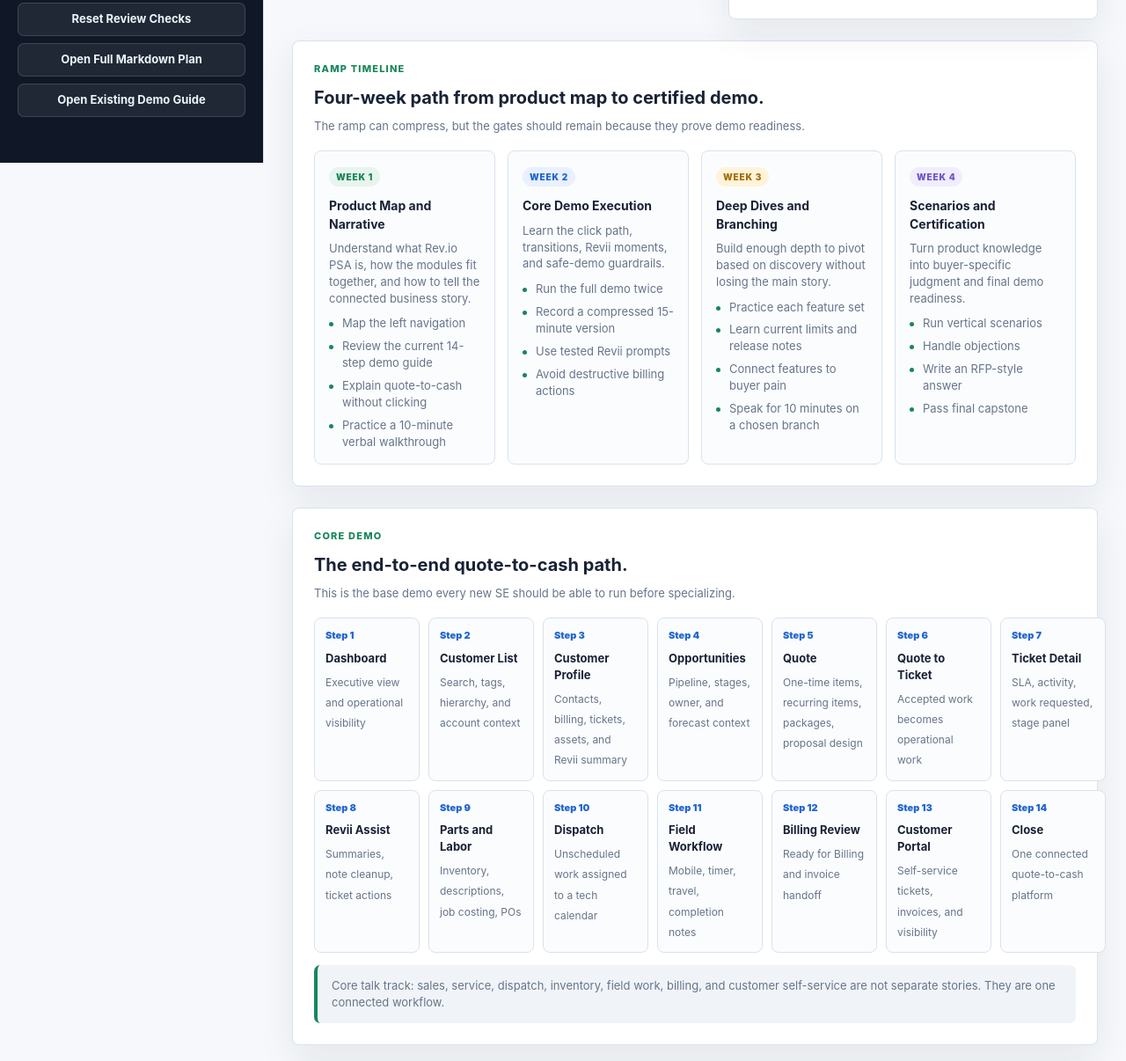
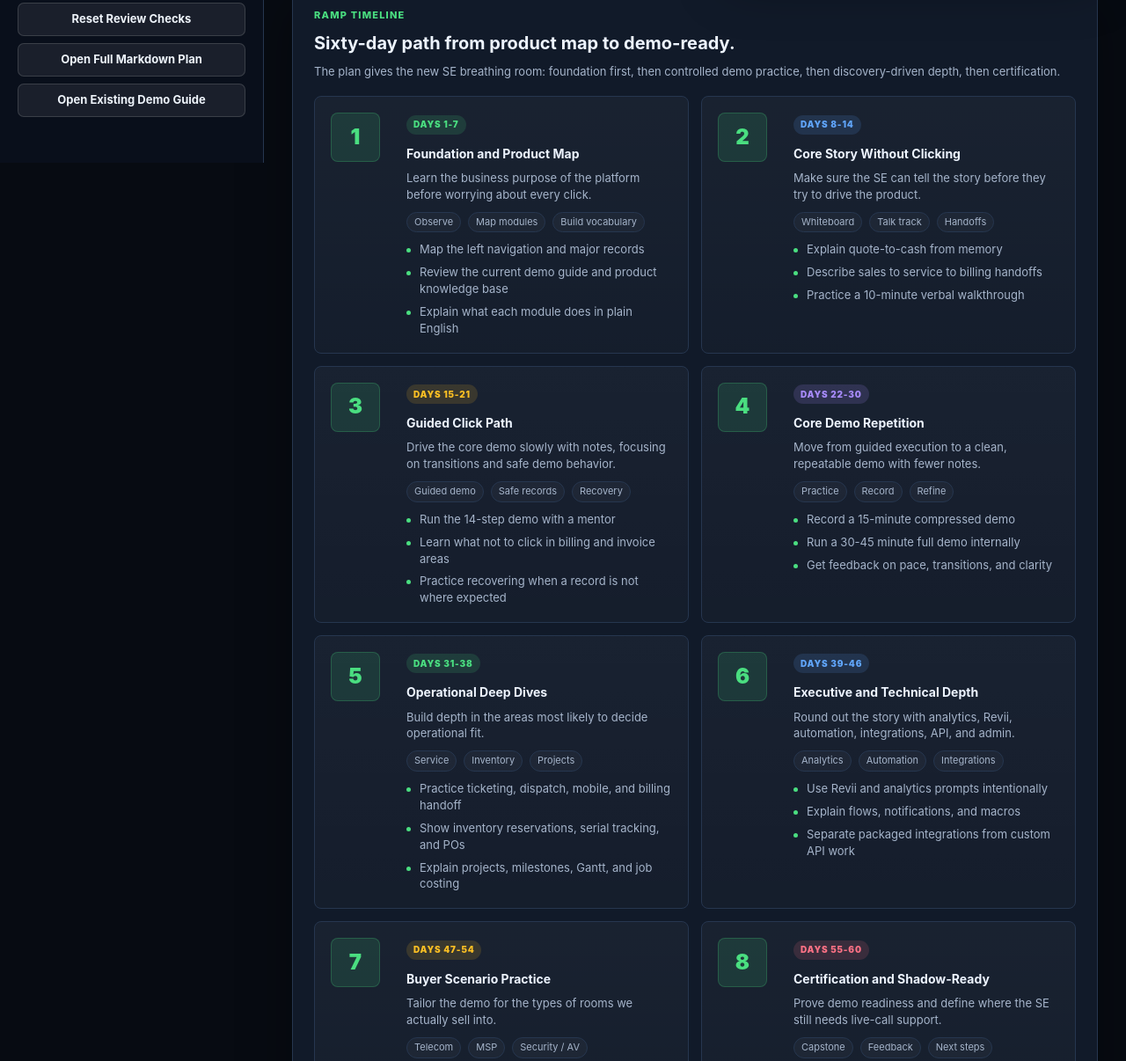
Before and after one commit to Tony-Kaylee/demo-guide, a plain HTML site: page se-onboarding-dashboard/index.html in a window 1280 px wide. Shown: the part 615-1821 px from the top of the page at 88% size. Drawn offline with Linux system fonts and the light colour scheme.

Commit message:
Refine SE onboarding dashboard dark mode

```diff
--- a/se-onboarding-dashboard/index.html
+++ b/se-onboarding-dashboard/index.html
@@ -6,21 +6,23 @@
   <title>Rev.io PSA SE Onboarding</title>
   <style>
     :root {
-      --bg: #f6f8fb;
-      --ink: #182235;
-      --muted: #66758a;
-      --quiet: #8a97aa;
-      --panel: #ffffff;
-      --panel-2: #f0f4f8;
-      --line: #d9e2ee;
-      --line-2: #c4d2e3;
-      --green: #18875b;
-      --blue: #2367d1;
-      --cyan: #08879a;
-      --gold: #a66d08;
-      --red: #bf3d38;
-      --violet: #7157c8;
-      --shadow: 0 14px 42px rgba(24, 34, 53, .08);
+      --bg: #070b12;
+      --bg-2: #0b111d;
+      --ink: #edf4ff;
+      --muted: #a5b4ca;
+      --quiet: #708198;
+      --panel: #111a29;
+      --panel-2: #0d1422;
+      --panel-3: #162236;
+      --line: #26364f;
+      --line-2: #334766;
+      --green: #4ade80;
+      --blue: #60a5fa;
+      --cyan: #22d3ee;
+      --gold: #fbbf24;
+      --red: #fb7185;
+      --violet: #a78bfa;
+      --shadow: 0 20px 60px rgba(0, 0, 0, .35);
     }
 
     * { box-sizing: border-box; }
@@ -28,7 +30,10 @@
     body {
       margin: 0;
       color: var(--ink);
-      background: var(--bg);
+      background:
+        radial-gradient(circle at top left, rgba(34, 211, 238, .08), transparent 34vw),
+        radial-gradient(circle at top right, rgba(74, 222, 128, .08), transparent 30vw),
+        var(--bg);
       font-family: Inter, "Segoe UI", system-ui, -apple-system, BlinkMacSystemFont, sans-serif;
       line-height: 1.45;
     }
@@ -48,7 +53,7 @@
       height: 100vh;
       padding: 24px 20px;
       border-right: 1px solid var(--line);
-      background: #101827;
+      background: #090f1b;
       color: #eef4fb;
       overflow-y: auto;
     }
@@ -254,14 +259,14 @@
     }
 
     .review-card {
-      padding: 24px;
+      padding: 20px;
       display: grid;
-      gap: 14px;
+      gap: 12px;
     }
 
     .quick-list {
       display: grid;
-      gap: 10px;
+      gap: 8px;
       margin-top: 4px;
     }
 
@@ -270,10 +275,10 @@
       grid-template-columns: 20px minmax(0, 1fr);
       gap: 10px;
       align-items: start;
-      padding: 10px;
+      padding: 8px;
       border: 1px solid var(--line);
       border-radius: 7px;
-      background: #fbfcfe;
+      background: var(--panel-2);
     }
 
     .check input {
@@ -294,6 +299,7 @@
       color: var(--muted);
       font-size: 12px;
       margin-top: 2px;
+      line-height: 1.25;
     }
 
     section {
@@ -316,7 +322,7 @@
       gap: 14px;
     }
 
-    .weeks { grid-template-columns: repeat(4, minmax(0, 1fr)); }
+    .weeks { grid-template-columns: repeat(2, minmax(0, 1fr)); }
     .deep-grid { grid-template-columns: repeat(3, minmax(0, 1fr)); }
     .scenario-grid { grid-template-columns: repeat(4, minmax(0, 1fr)); }
     .cert-grid { grid-template-columns: repeat(3, minmax(0, 1fr)); }
@@ -324,7 +330,7 @@
     .card {
       border: 1px solid var(--line);
       border-radius: 8px;
-      background: #fbfcfe;
+      background: var(--panel-2);
       padding: 16px;
       min-height: 100%;
     }
@@ -347,10 +353,49 @@
       margin-bottom: 12px;
     }
 
-    .tag.blue { background: #e9f0ff; color: var(--blue); }
-    .tag.gold { background: #fff3da; color: var(--gold); }
-    .tag.violet { background: #f0edff; color: var(--violet); }
-    .tag.red { background: #ffeded; color: var(--red); }
+    .tag.blue { background: rgba(96, 165, 250, .14); color: var(--blue); }
+    .tag.gold { background: rgba(251, 191, 36, .14); color: var(--gold); }
+    .tag.violet { background: rgba(167, 139, 250, .16); color: var(--violet); }
+    .tag.red { background: rgba(251, 113, 133, .14); color: var(--red); }
+    .tag { background: rgba(74, 222, 128, .14); }
+
+    .phase {
+      display: grid;
+      grid-template-columns: 72px minmax(0, 1fr);
+      gap: 14px;
+      align-items: start;
+      padding: 18px;
+      background: linear-gradient(180deg, rgba(255,255,255,.035), rgba(255,255,255,.015));
+    }
+
+    .phase-num {
+      width: 56px;
+      height: 56px;
+      border-radius: 8px;
+      display: grid;
+      place-items: center;
+      background: rgba(74, 222, 128, .13);
+      border: 1px solid rgba(74, 222, 128, .22);
+      color: var(--green);
+      font-weight: 900;
+      font-size: 24px;
+    }
+
+    .phase-meta {
+      display: flex;
+      flex-wrap: wrap;
+      gap: 8px;
+      margin: 10px 0;
+    }
+
+    .phase-meta span {
+      border: 1px solid var(--line);
+      border-radius: 999px;
+      padding: 3px 8px;
+      color: var(--muted);
+      font-size: 11px;
+      background: rgba(255,255,255,.03);
+    }
 
     ul {
       margin: 10px 0 0;
@@ -387,7 +432,7 @@
     .step {
       border: 1px solid var(--line);
       border-radius: 8px;
-      background: #fbfcfe;
+      background: var(--panel-2);
       padding: 12px;
       min-height: 112px;
     }
@@ -413,7 +458,7 @@
     details {
       border: 1px solid var(--line);
       border-radius: 8px;
-      background: #fbfcfe;
+      background: var(--panel-2);
       overflow: hidden;
     }
 
@@ -447,7 +492,7 @@
     }
 
     .mini {
-      background: var(--panel-2);
+      background: var(--panel-3);
       border-radius: 7px;
       padding: 12px;
     }
@@ -487,7 +532,7 @@
 
     .rubric div {
       border: 1px solid var(--line);
-      background: #fbfcfe;
+      background: var(--panel-2);
       border-radius: 8px;
       padding: 12px;
       min-height: 74px;
@@ -570,12 +615,12 @@
         <div class="panel hero-main">
           <div class="eyebrow">Solutions Engineering Enablement</div>
           <h2>Rev.io PSA onboarding built around demo fluency.</h2>
-          <p>This site organizes the new SE ramp around the way prospects actually buy: understand the business problem, run the core quote-to-cash story, then branch into the right feature set when discovery creates an opening.</p>
+          <p>This site organizes the new SE ramp around the way prospects actually buy: understand the business problem, build product fluency, run the core quote-to-cash story, then branch into the right feature set when discovery creates an opening.</p>
           <div class="hero-grid">
-            <div class="metric"><strong>4</strong><span>Week ramp path</span></div>
+            <div class="metric"><strong>60</strong><span>Days to demo-ready</span></div>
             <div class="metric"><strong>14</strong><span>Core demo steps</span></div>
             <div class="metric"><strong>10</strong><span>Deep dive tracks</span></div>
-            <div class="metric"><strong>4</strong><span>Buyer scenarios</span></div>
+            <div class="metric"><strong>8</strong><span>Ramp phases</span></div>
           </div>
         </div>
 
@@ -587,7 +632,7 @@
           </div>
           <div class="quick-list">
             <label class="check"><input type="checkbox" data-check="story"><span>Core story feels right<small>Quote-to-cash is the anchor, with deep dives as branches.</small></span></label>
-            <label class="check"><input type="checkbox" data-check="timeline"><span>Ramp timeline is realistic<small>Four weeks, with gates instead of vague learning goals.</small></span></label>
+            <label class="check"><input type="checkbox" data-check="timeline"><span>Ramp timeline is realistic<small>Sixty days, with space for observation, practice, and certification.</small></span></label>
             <label class="check"><input type="checkbox" data-check="features"><span>Feature sets are complete<small>Customer, quoting, service, inventory, projects, billing, analytics, automation, integrations.</small></span></label>
             <label class="check"><input type="checkbox" data-check="scenarios"><span>Buyer scenarios match our deals<small>Telecom, MSP, security integrator, and AV/field service coverage.</small></span></label>
             <label class="check"><input type="checkbox" data-check="cert"><span>Certification gates are useful<small>Demo, deep dive, surprise branch, objection handling, written answer.</small></span></label>
@@ -599,34 +644,90 @@
         <div class="section-head">
           <div>
             <div class="eyebrow">Ramp Timeline</div>
-            <h3>Four-week path from product map to certified demo.</h3>
-            <p>The ramp can compress, but the gates should remain because they prove demo readiness.</p>
+            <h3>Sixty-day path from product map to demo-ready.</h3>
+            <p>The plan gives the new SE breathing room: foundation first, then controlled demo practice, then discovery-driven depth, then certification.</p>
           </div>
         </div>
         <div class="grid weeks">
-          <div class="card">
-            <div class="tag">Week 1</div>
-            <h4>Product Map and Narrative</h4>
-            <p>Understand what Rev.io PSA is, how the modules fit together, and how to tell the connected business story.</p>
-            <ul><li>Map the left navigation</li><li>Review the current 14-step demo guide</li><li>Explain quote-to-cash without clicking</li><li>Practice a 10-minute verbal walkthrough</li></ul>
+          <div class="card phase">
+            <div class="phase-num">1</div>
+            <div>
+              <div class="tag">Days 1-7</div>
+              <h4>Foundation and Product Map</h4>
+              <p>Learn the business purpose of the platform before worrying about every click.</p>
+              <div class="phase-meta"><span>Observe</span><span>Map modules</span><span>Build vocabulary</span></div>
+              <ul><li>Map the left navigation and major records</li><li>Review the current demo guide and product knowledge base</li><li>Explain what each module does in plain English</li></ul>
+            </div>
           </div>
-          <div class="card">
-            <div class="tag blue">Week 2</div>
-            <h4>Core Demo Execution</h4>
-            <p>Learn the click path, transitions, Revii moments, and safe-demo guardrails.</p>
-            <ul><li>Run the full demo twice</li><li>Record a compressed 15-minute version</li><li>Use tested Revii prompts</li><li>Avoid destructive billing actions</li></ul>
+          <div class="card phase">
+            <div class="phase-num">2</div>
+            <div>
+              <div class="tag blue">Days 8-14</div>
+              <h4>Core Story Without Clicking</h4>
+              <p>Make sure the SE can tell the story before they try to drive the product.</p>
+              <div class="phase-meta"><span>Whiteboard</span><span>Talk track</span><span>Handoffs</span></div>
+              <ul><li>Explain quote-to-cash from memory</li><li>Describe sales to service to billing handoffs</li><li>Practice a 10-minute verbal walkthrough</li></ul>
+            </div>
           </div>
-          <div class="card">
-            <div class="tag gold">Week 3</div>
-            <h4>Deep Dives and Branching</h4>
-            <p>Build enough depth to pivot based on discovery without losing the main story.</p>
-            <ul><li>Practice each feature set</li><li>Learn current limits and release notes</li><li>Connect features to buyer pain</li><li>Speak for 10 minutes on a chosen branch</li></ul>
+          <div class="card phase">
+            <div class="phase-num">3</div>
+            <div>
+              <div class="tag gold">Days 15-21</div>
+              <h4>Guided Click Path</h4>
+              <p>Drive the core demo slowly with notes, focusing on transitions and safe demo behavior.</p>
+              <div class="phase-meta"><span>Guided demo</span><span>Safe records</span><span>Recovery</span></div>
+              <ul><li>Run the 14-step demo with a mentor</li><li>Learn what not to click in billing and invoice areas</li><li>Practice recovering when a record is not where expected</li></ul>
+            </div>
           </div>
-          <div class="card">
-            <div class="tag violet">Week 4</div>
-            <h4>Scenarios and Certification</h4>
-            <p>Turn product knowledge into buyer-specific judgment and final demo readiness.</p>
-            <ul><li>Run vertical scenarios</li><li>Handle objections</li><li>Write an RFP-style answer</li><li>Pass final capstone</li></ul>
+          <div class="card phase">
+            <div class="phase-num">4</div>
+            <div>
+              <div class="tag violet">Days 22-30</div>
+              <h4>Core Demo Repetition</h4>
+              <p>Move from guided execution to a clean, repeatable demo with fewer notes.</p>
+              <div class="phase-meta"><span>Practice</span><span>Record</span><span>Refine</span></div>
+              <ul><li>Record a 15-minute compressed demo</li><li>Run a 30-45 minute full demo internally</li><li>Get feedback on pace, transitions, and clarity</li></ul>
+            </div>
+          </div>
+          <div class="card phase">
+            <div class="phase-num">5</div>
+            <div>
+              <div class="tag">Days 31-38</div>
+              <h4>Operational Deep Dives</h4>
+              <p>Build depth in the areas most likely to decide operational fit.</p>
+              <div class="phase-meta"><span>Service</span><span>Inventory</span><span>Projects</span></div>
+              <ul><li>Practice ticketing, dispatch, mobile, and billing handoff</li><li>Show inventory reservations, serial tracking, and POs</li><li>Explain projects, milestones, Gantt, and job costing</li></ul>
+            </div>
+          </div>
+          <div class="card phase">
+            <div class="phase-num">6</div>
+            <div>
+              <div class="tag blue">Days 39-46</div>
+              <h4>Executive and Technical Depth</h4>
+              <p>Round out the story with analytics, Revii, automation, integrations, API, and admin.</p>
+              <div class="phase-meta"><span>Analytics</span><span>Automation</span><span>Integrations</span></div>
+              <ul><li>Use Revii and analytics prompts intentionally</li><li>Explain flows, notifications, and macros</li><li>Separate packaged integrations from custom API work</li></ul>
+            </div>
+          </div>
+          <div class="card phase">
+            <div class="phase-num">7</div>
+            <div>
+              <div class="tag gold">Days 47-54</div>
+              <h4>Buyer Scenario Practice</h4>
+              <p>Tailor the demo for the types of rooms we actually sell into.</p>
+              <div class="phase-meta"><span>Telecom</span><span>MSP</span><span>Security / AV</span></div>
+              <ul><li>Run vertical scenario drills</li><li>Handle discovery pivots and objections</li><li>Write one RFP-style answer from the product story</li></ul>
+            </div>
+          </div>
+          <div class="card phase">
+            <div class="phase-num">8</div>
+            <div>
+              <div class="tag red">Days 55-60</div>
+              <h4>Certification and Shadow-Ready</h4>
+              <p>Prove demo readiness and define where the SE still needs live-call support.</p>
+              <div class="phase-meta"><span>Capstone</span><span>Feedback</span><span>Next steps</span></div>
+              <ul><li>Deliver the full demo with one assigned deep dive</li><li>Handle one surprise discovery branch</li><li>Review scorecard and approve shadow-ready status</li></ul>
+            </div>
           </div>
         </div>
       </section>
```
Also changed, not shown: se-onboarding-dashboard/resources/revio-psa-se-onboarding-plan.md (+128 -27 lines).
